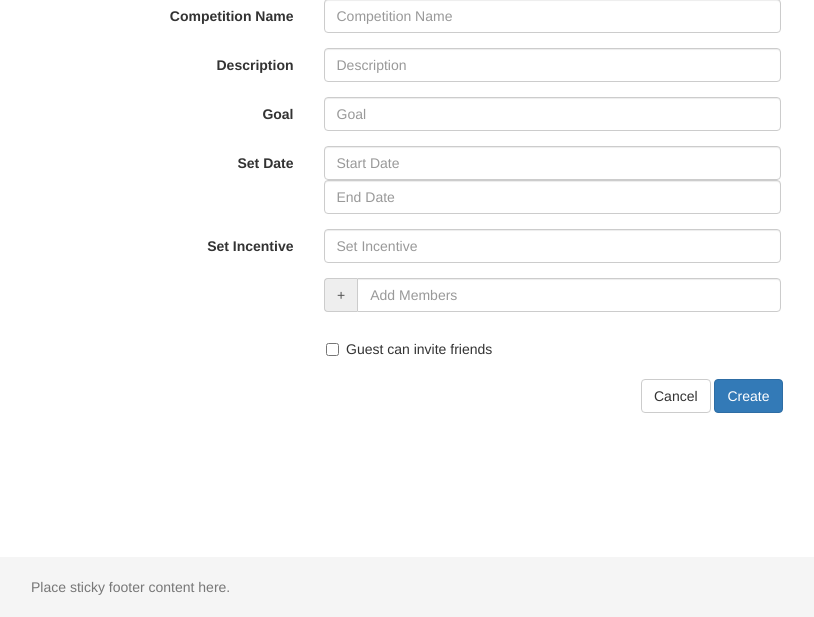
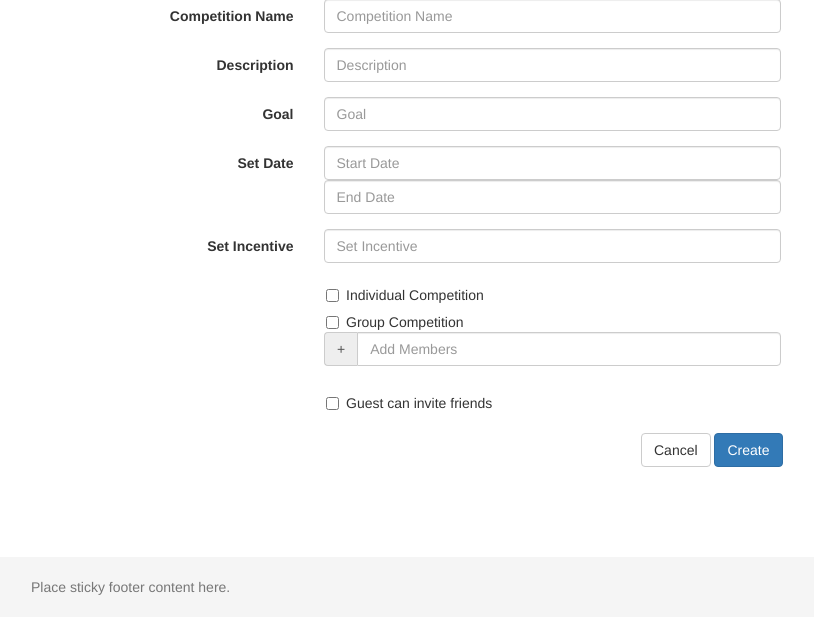
Before and after one commit to Crongz/fitfriends, a Node server app: page /create_competition in a window 1280 px wide. Shown: the part 183-800 px from the top of the page, without its empty margins (39-853 px from the left). Run offline with Node 20, Linux system fonts and the light colour scheme; some libraries are stand-ins or nearby versions.

Commit message:
checkboxes

```diff
--- a/views/create_competition.ejs
+++ b/views/create_competition.ejs
@@ -77,6 +77,18 @@
 	   		 		</div>
 	  			</div>
 
+	  			<div class="checkbox">
+    				<label>
+      				<input type="checkbox"> Individual Competition
+    				</label>
+  				</div>
+
+  				<div class="checkbox">
+    				<label>
+      				<input type="checkbox"> Group Competition
+    				</label>
+  				</div>
+
 	  			<div class="input-group col-sm-5" id="invite_button">
 
   						<span class="input-group-addon" id="basic-addon1">+</span>
```
